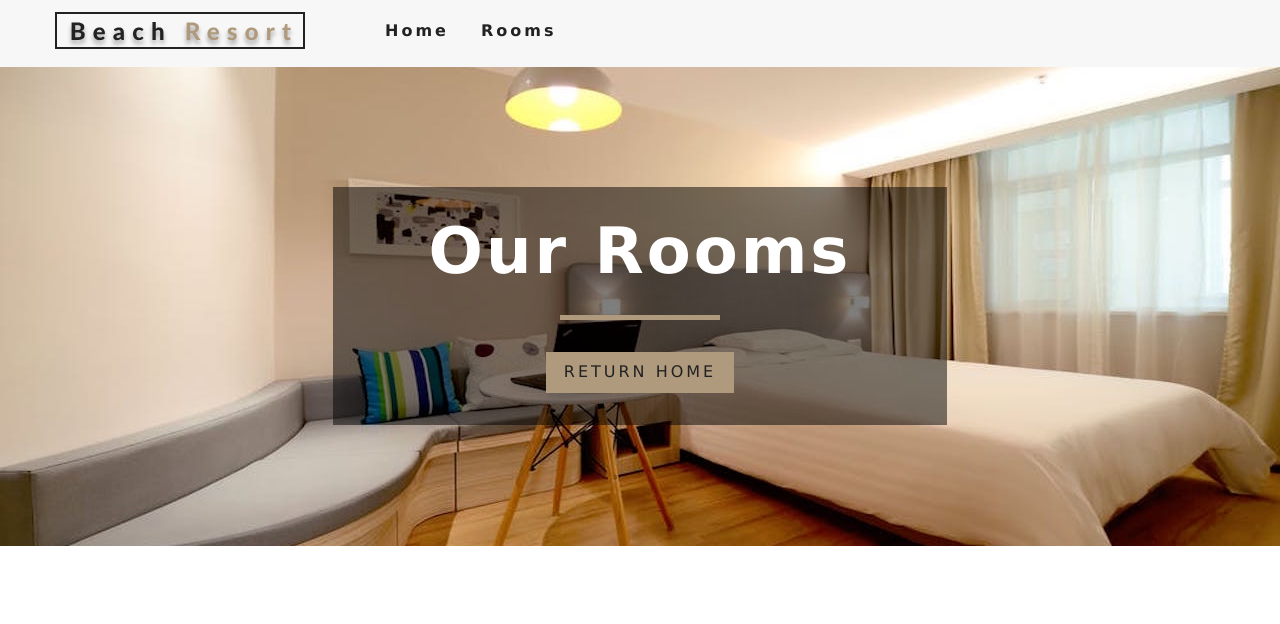
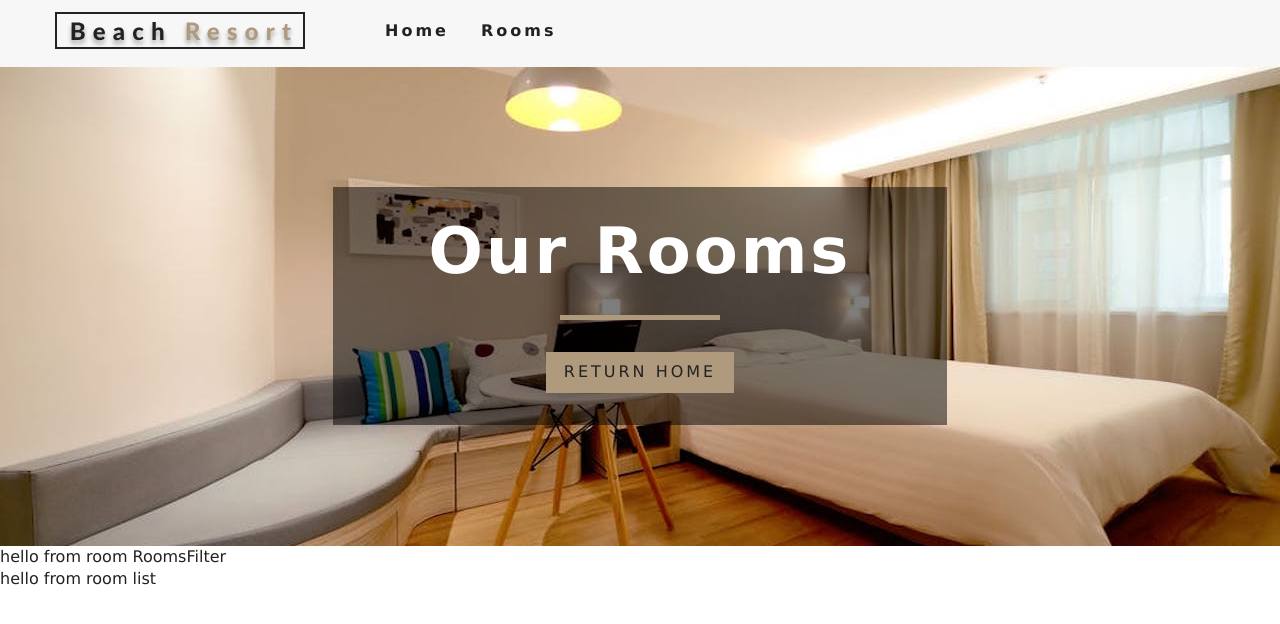
Before and after one commit to diiegoburiti/ComeHome, a React (Create React App) app: page /rooms in a window 1280 px wide. Shown: the top 624 px of the page. Built offline with nearby package versions, Linux system fonts and the light colour scheme.

Commit message:
working on Rooms page

```diff
--- a/src/components/Loading.js
+++ b/src/components/Loading.js
@@ -1,10 +1,11 @@
 import React from "react";
 import loadingGig from "../images/gif/loading-arrow.gif";
-export default function Loading() {
+const Loading = () => {
   return (
     <div className="loading">
       <h4>Rooms data loading</h4>
       <img src={loadingGig} alt=""></img>
     </div>
   );
-}
+};
+export default Loading;
--- /dev/null
+++ b/src/components/RoomsContainer.js
@@ -0,0 +1,48 @@
+import React from "react";
+import RoomsFilter from "./RoomsFilter";
+import RoomsList from "./RoomsList";
+import { withRoomConsumer } from "../context";
+import Loading from "./Loading";
+
+function RoomContainter({ context }) {
+  const { loading, sortedRooms, rooms } = context;
+  if (loading) {
+    return <Loading></Loading>;
+  }
+  return (
+    <>
+      <RoomsFilter rooms={rooms}></RoomsFilter>
+      <RoomsList rooms={sortedRooms}></RoomsList>
+    </>
+  );
+}
+
+export default withRoomConsumer(RoomContainter);
+
+// Método alternativo
+
+//import React from "react";
+//import RoomsFilter from "./RoomsFilter";
+//import RoomsList from "./RoomsList";
+//import { RoomConsumer } from "../context";
+//import Loading from "./Loading";
+//
+//export default function RoomsContaner() {
+// return (
+//  <RoomConsumer>
+//  {(value) => {
+//  const { loading, sortedRooms, rooms } = value;
+//if (loading) {
+//  return <Loading></Loading>;
+//}
+//     return (
+//       <div>
+//         Hello from room container
+//         <RoomsFilter rooms={rooms}></RoomsFilter>
+//         <RoomsList rooms={sortedRooms}></RoomsList>
+//        </div>
+//      );
+//    }}
+//   </RoomConsumer>
+// );
+//}
--- /dev/null
+++ b/src/components/RoomsFilter.js
@@ -0,0 +1,5 @@
+import React from "react";
+
+export default function RoomsFilter() {
+  return <div>hello from room RoomsFilter</div>;
+}
--- /dev/null
+++ b/src/components/RoomsList.js
@@ -0,0 +1,5 @@
+import React from "react";
+
+export default function RoomsList() {
+  return <div>hello from room list</div>;
+}
--- a/src/context.js
+++ b/src/context.js
@@ -49,4 +49,15 @@
   }
 }
 const RoomConsumer = RoomContext.Consumer;
+
+export function withRoomConsumer(Component) {
+  return function ConsumerWrapper(props) {
+    return (
+      <RoomConsumer>
+        {(value) => <Component {...props} context={value} />}
+      </RoomConsumer>
+    );
+  };
+}
+
 export { RoomProvider, RoomConsumer, RoomContext };
--- a/src/pages/Rooms.js
+++ b/src/pages/Rooms.js
@@ -2,8 +2,10 @@
 import Hero from "../components/Hero";
 import Banner from "../components/Banner";
 import { Link } from "react-router-dom";
+import RoomsContainer from "../components/RoomsContainer";
 export const Roons = () => {
   return (
+    <>
       <Hero hero="roomsHero">
         <Banner title="Our rooms">
           <Link to="/" className="btn-primary">
@@ -11,6 +13,8 @@
           </Link>
         </Banner>
       </Hero>
+      <RoomsContainer />
+    </>
   );
 };
 export default Roons;
```
Lines whose indentation alone changed are shown as unchanged.
